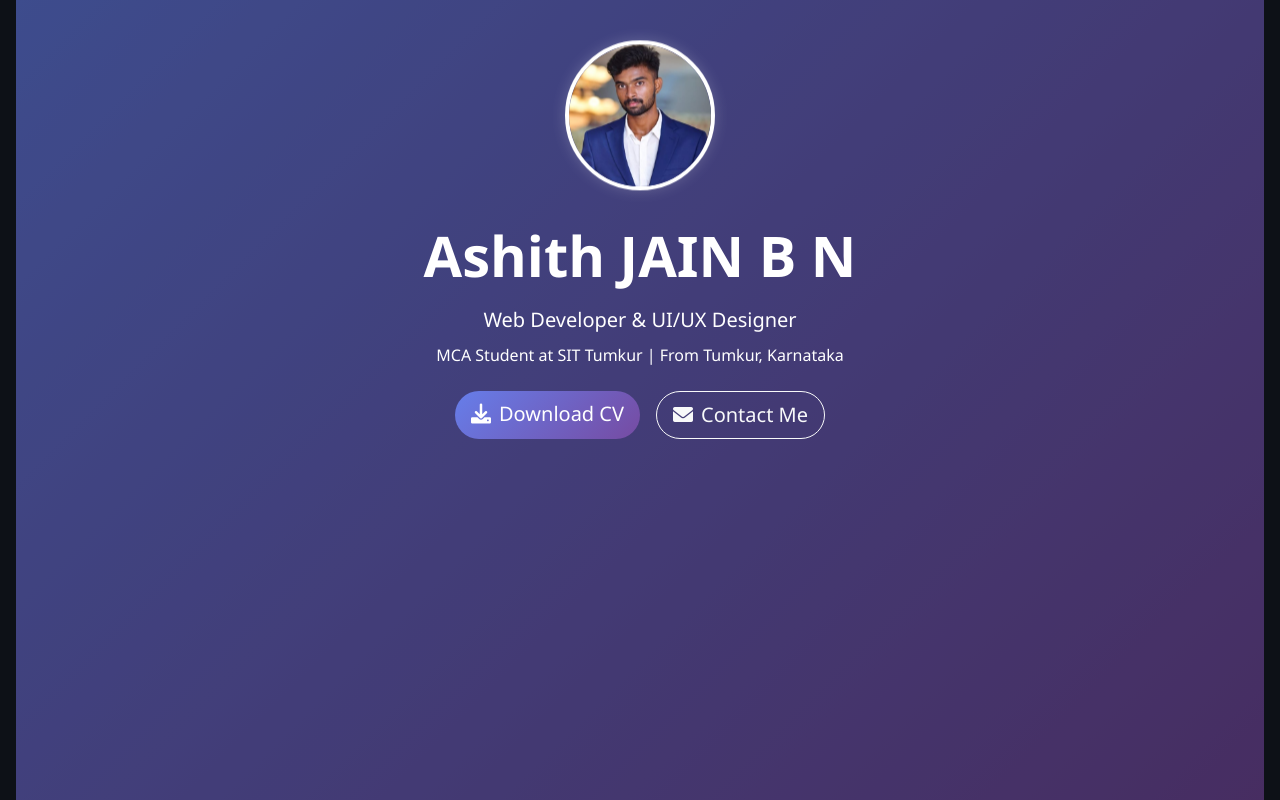
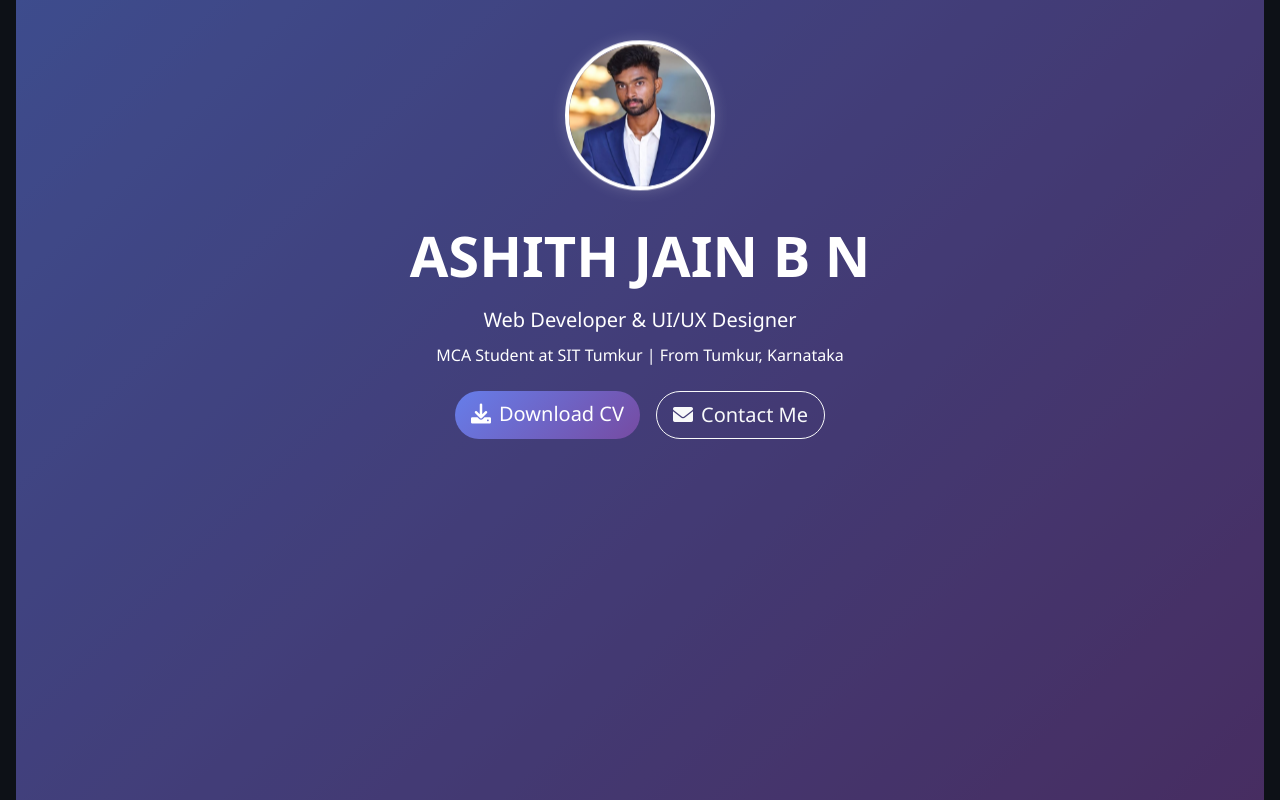
Before and after one commit to Ashithjain05/My_Portfolio, a plain HTML site: page index.html in a window 1280 px wide. Shown: the top 800 px of the page. Drawn offline with nearby package versions, Linux system fonts and the light colour scheme.

Commit message:
Update index.html
update

```diff
--- a/index.html
+++ b/index.html
@@ -180,7 +180,7 @@
           src="src/assets/ashithjainbn.jpg"
           alt="Ashith Jain B N"
           class="profile-img mb-4" />
-        <h1 class="fw-bold mb-3 hero-name">Ashith JAIN B N</h1>
+        <h1 class="fw-bold mb-3 hero-name">ASHITH JAIN B N</h1>
         <p class="lead mb-2"><b>Web Developer & UI/UX Designer</b></p>
         <p class="mb-4">MCA Student at SIT Tumkur | From Tumkur, Karnataka</p>
         <div
```
